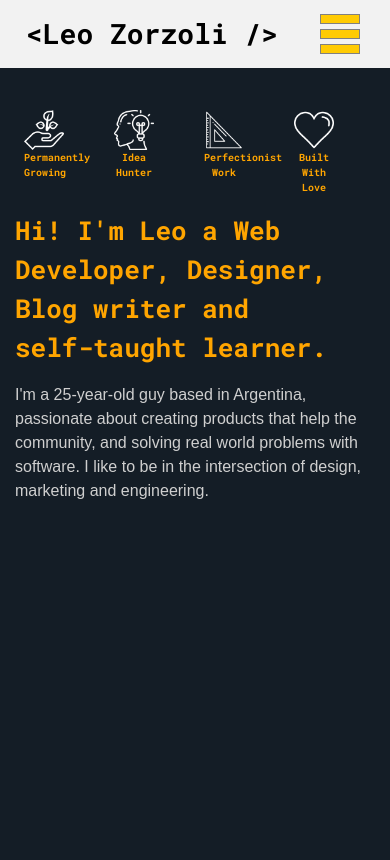
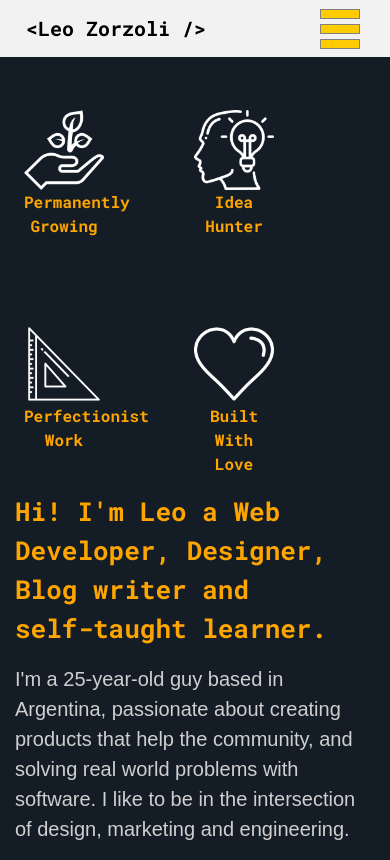
Before and after one commit to LeoZorzoli/LeoJZorzoli, a React (Create React App) app in the folder frontend/: page / in a window 390 px wide. Built offline with nearby package versions, Linux system fonts and the light colour scheme.

Commit message:
update mobile responsive

```diff
--- a/frontend/src/components/navbar/logo.css
+++ b/frontend/src/components/navbar/logo.css
@@ -8,6 +8,6 @@
 @media (max-width: 700px){
     .nameNavbar{
         color: black;
-        font-size: 28px;
+        font-size: 20px;
     }
 }
--- a/frontend/src/components/pages/landingPage.css
+++ b/frontend/src/components/pages/landingPage.css
@@ -58,16 +58,16 @@
     }
 
     .icon{
-        font-size: 10px;
+        font-size: 16px;
         margin-left: 10px;
-        margin-right: 40px;
+        margin-right: 80px;
         margin-bottom: 0px;
-        width: 40px;
+        width: 80px;
         text-align: center;
     }
 
     .icon-image{
-        width: 40px;
+        width: 80px;
     }
 
     .initialInfo{
@@ -76,7 +76,7 @@
     }
 
     .descriptionInfo{
-        font-size: 16px;
+        font-size: 20px;
         font-family: 'Ubuntu', sans-serif;
         text-align: left;
     }
```
